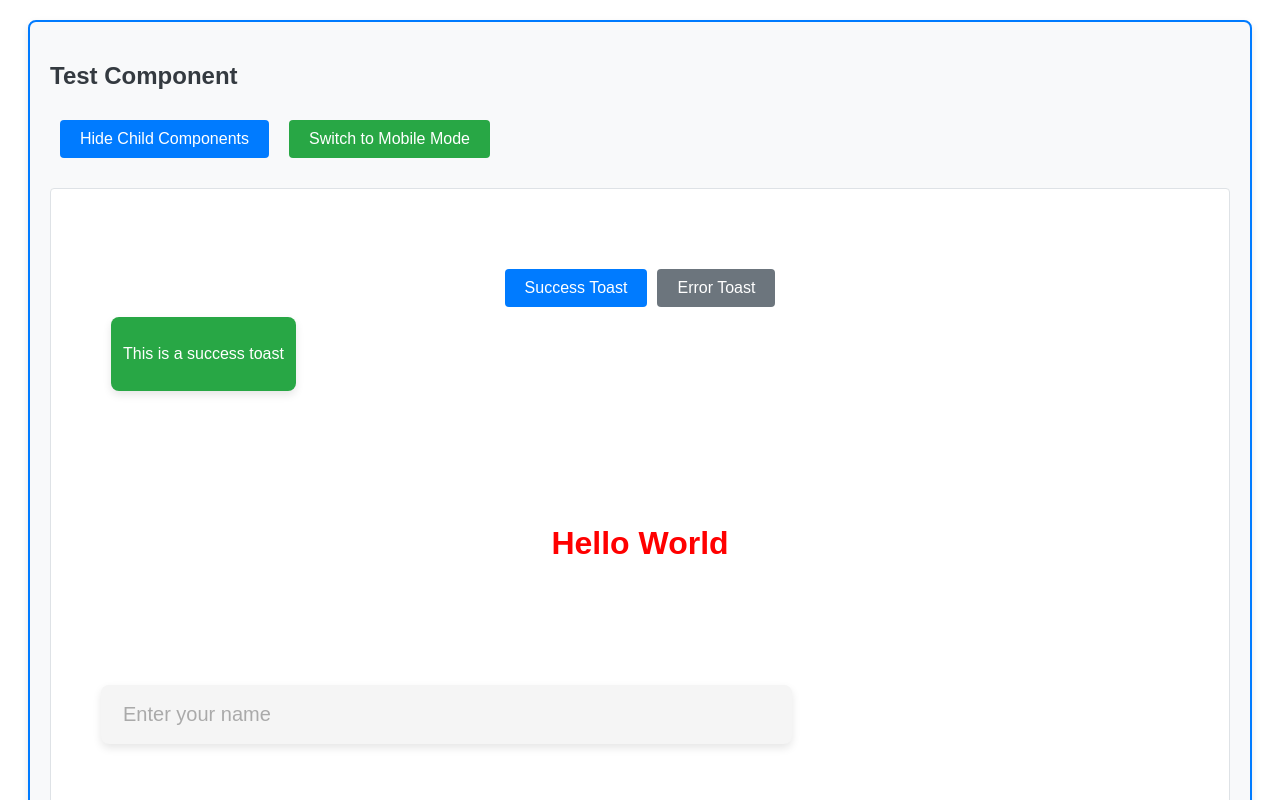
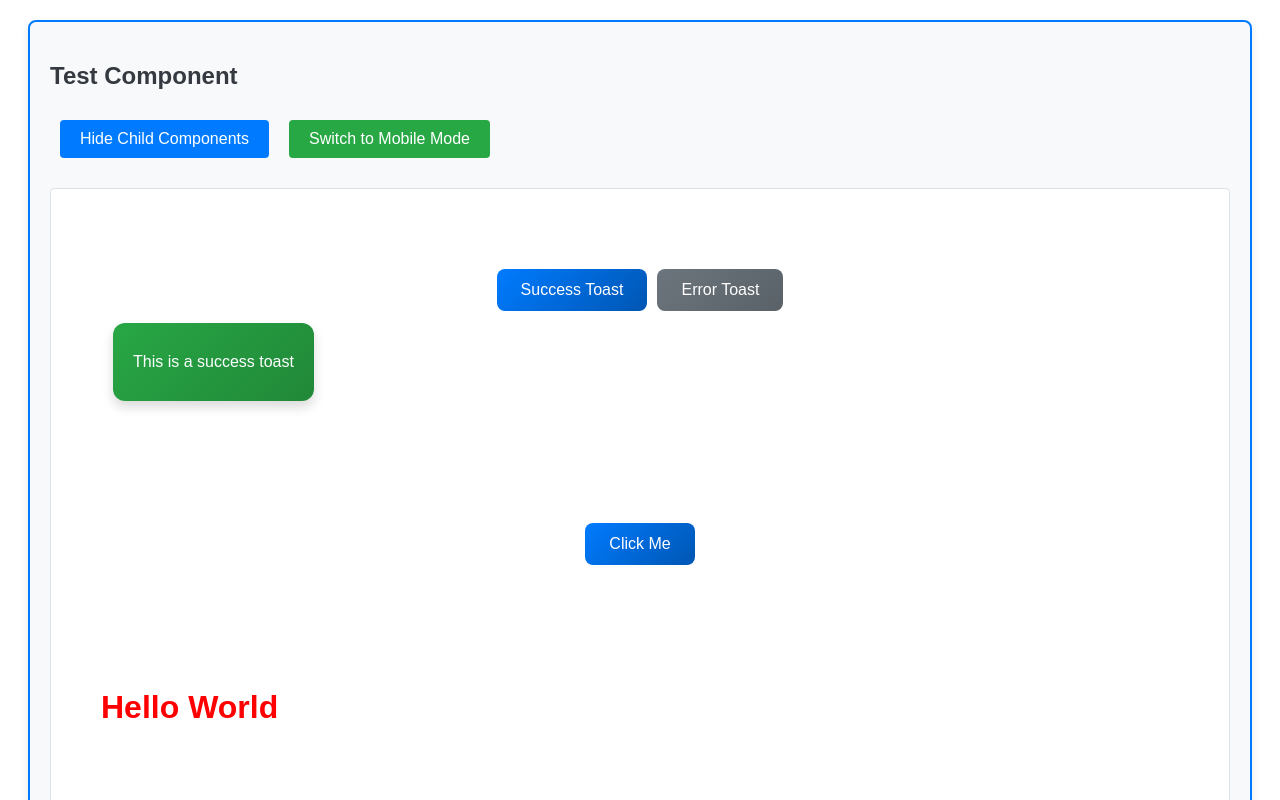
Before and after one commit to AlvaroMartinCrespo/component-catalog, a React (Vite) app: page / in a window 1280 px wide. Both pictures are taken after a click on the button "Success Toast". Shown: the top 800 px of the page. Built offline with nearby package versions, Linux system fonts and the light colour scheme.

Commit message:
css updated

```diff
--- a/src/App.jsx
+++ b/src/App.jsx
@@ -55,7 +55,7 @@ function App() {
 
           {/* Modal */}
 
-          {/* <Container>
+          <Container>
             <div className="containerButtons">
 
               <CustomButton onClick={()=>setIsOpenModal(true)}>Open Modal</CustomButton>
@@ -69,12 +69,12 @@ function App() {
             <Container>
               <p>Modal Content</p>
             </Container>
-          </Modal> */}
+          </Modal>
 
             {/* Text */}
 
             <Container>
-              <Text size="2rem" color="red" weight="bold" align="center">Hello World</Text>
+              <Text size="2rem" color="red" weight="bold" align="left">Hello World</Text>
             </Container>
 
             {/* Input */}
--- a/src/components/Button/button.css
+++ b/src/components/Button/button.css
@@ -1,12 +1,16 @@
 /* Estilos básicos del botón */
 .custom-button {
   border: none;
-    border-radius: 4px;
-    padding: 10px 20px;
+  border-radius: 8px;
+  padding: 10px 24px;
   font-size: 16px;
   font-family: Arial, sans-serif;
   cursor: pointer;
-    transition: background-color 0.3s ease, box-shadow 0.3s ease;
+  transition: background-color 0.3s ease, box-shadow 0.3s ease, transform 0.2s ease;
+  display: inline-flex;
+  align-items: center;
+  justify-content: center;
+  text-align: center;
 }
 
 /* Tamaños del botón */
@@ -16,53 +20,55 @@
 }
 
 .custom-button.medium {
-    padding: 10px 20px;
+  padding: 12px 24px;
   font-size: 16px;
 }
 
 .custom-button.large {
-    padding: 12px 24px;
+  padding: 14px 28px;
   font-size: 18px;
 }
 
-  /* Variantes del botón */
+/* Variantes del botón con degradado moderno */
 .custom-button.primary {
-    background-color: #007bff;
+  background: linear-gradient(135deg, #007bff, #0056b3);
   color: white;
 }
 
 .custom-button.primary:hover {
-    background-color: #0056b3;
+  background: linear-gradient(135deg, #0056b3, #003b7f);
 }
 
 .custom-button.secondary {
-    background-color: #6c757d;
+  background: linear-gradient(135deg, #6c757d, #5a6268);
   color: white;
 }
 
 .custom-button.secondary:hover {
-    background-color: #5a6268;
+  background: linear-gradient(135deg, #5a6268, #444e53);
 }
 
 .custom-button.success {
-    background-color: #28a745;
+  background: linear-gradient(135deg, #28a745, #218838);
   color: white;
 }
 
 .custom-button.success:hover {
-    background-color: #218838;
+  background: linear-gradient(135deg, #218838, #1a6b2d);
 }
 
 .custom-button.error {
-    background-color: #dc3545;
+  background: linear-gradient(135deg, #dc3545, #c82333);
   color: white;
 }
 
 .custom-button.error:hover {
-    background-color: #c82333;
+  background: linear-gradient(135deg, #c82333, #a71e2b);
 }
 
-  /* Efecto de sombra */
-  .custom-button:hover {
-    box-shadow: 0 4px 8px rgba(0, 0, 0, 0.2);
+/* Efecto de elevación y transformación */
+
+.custom-button:active {
+  transform: translateY(4px); /* Sensación de presión */
+  box-shadow: 0 3px 6px rgba(0, 0, 0, 0.1);
 }
--- a/src/components/Modal/modal.css
+++ b/src/components/Modal/modal.css
@@ -1,72 +1,130 @@
-/* Estilos para la superposición de fondo */
+/* Superposición de fondo con animación de desvanecimiento */
 .modal-overlay {
   position: fixed;
   top: 0;
   left: 0;
   width: 100vw;
   height: 100vh;
-    background-color: rgba(0, 0, 0, 0.5);
+  background-color: rgba(0, 0, 0, 0.6);
   display: flex;
   justify-content: center;
   align-items: center;
   z-index: 1000;
+  animation: fadeIn 0.3s ease;
 }
 
-  /* Estilos para el contenido del modal */
+@keyframes fadeIn {
+  from {
+      opacity: 0;
+  }
+  to {
+      opacity: 1;
+  }
+}
+
+/* Contenido del modal con animación y diseño moderno */
 .modal-content {
-    background-color: white;
-    padding: 20px;
-    border-radius: 8px;
-    width: 100%;
+  background-color: #ffffff;
+  padding: 24px;
+  border-radius: 12px;
+  width: 90%;
   max-width: 500px;
-    box-shadow: 0 4px 12px rgba(0, 0, 0, 0.15);
+  box-shadow: 0 6px 18px rgba(0, 0, 0, 0.2);
+  animation: slideIn 0.4s ease;
   position: relative;
 }
 
-  /* Estilos del encabezado del modal */
+@keyframes slideIn {
+  from {
+      transform: translateY(-20px);
+      opacity: 0;
+  }
+  to {
+      transform: translateY(0);
+      opacity: 1;
+  }
+}
+
+/* Encabezado del modal con botón de cierre estilizado */
 .modal-header {
   display: flex;
   justify-content: space-between;
   align-items: center;
+  border-bottom: 1px solid #e0e0e0;
+  padding-bottom: 10px;
 }
 
 .modal-header h2 {
   margin: 0;
-    font-size: 1.5rem;
+  font-size: 1.6rem;
+  color: #333;
 }
 
-  /* Estilos del botón de cerrar */
+/* Botón de cierre con diseño minimalista */
 .modal-close {
   background: none;
   border: none;
-    font-size: 1.5rem;
+  font-size: 1.8rem;
+  font-weight: bold;
+  color: #999;
   cursor: pointer;
+  transition: color 0.3s ease;
 }
 
-  /* Estilos del cuerpo del modal */
+.modal-close:hover {
+  color: #333;
+}
+
+/* Cuerpo del modal con texto de mayor legibilidad */
 .modal-body {
   margin: 20px 0;
   font-size: 1rem;
-    color: #333;
+  color: #555;
+  line-height: 1.5;
 }
 
-  /* Estilos del pie del modal */
+/* Pie del modal con botón principal */
 .modal-footer {
   display: flex;
   justify-content: flex-end;
+  gap: 10px;
 }
 
-  /* Estilos del botón en el modal */
+/* Botón en el modal con estilo moderno */
 .modal-button {
   padding: 10px 20px;
-    background-color: #007bff;
+  background: linear-gradient(135deg, #007bff, #0056b3);
   color: white;
   border: none;
-    border-radius: 4px;
+  border-radius: 8px;
+  font-size: 1rem;
   cursor: pointer;
-    transition: background-color 0.3s ease;
+  transition: background 0.3s ease, transform 0.2s ease;
 }
 
 .modal-button:hover {
-    background-color: #0056b3;
+  background: linear-gradient(135deg, #0056b3, #004080);
+  transform: translateY(-2px);
 }
+
+.modal-button:active {
+  transform: translateY(1px);
+  background: linear-gradient(135deg, #004080, #002b4f);
+}
+
+/* Responsive: ajusta la modal en pantallas pequeñas */
+@media (max-width: 480px) {
+  .modal-content {
+      width: 95%;
+      padding: 20px;
+  }
+
+  .modal-header h2 {
+      font-size: 1.4rem;
+  }
+
+  .modal-button {
+      font-size: 0.9rem;
+      padding: 8px 16px;
+  }
+}
--- a/src/components/Toast/toast.css
+++ b/src/components/Toast/toast.css
@@ -1,27 +1,52 @@
+/* Contenedor de la toast con animación de entrada */
 .toast-container {
-    padding: 12px;
-    margin: 10px;
-    border-radius: 8px;
+  padding: 14px 20px;
+  margin: 12px;
+  border-radius: 12px;
   font-family: Arial, sans-serif;
   font-size: 16px;
   color: white;
   display: inline-block;
-    box-shadow: 0 4px 8px rgba(0, 0, 0, 0.1);
-    transition: opacity 0.3s ease, transform 0.3s ease;
+  box-shadow: 0 6px 12px rgba(0, 0, 0, 0.15);
+  transition: opacity 0.4s ease, transform 0.4s ease;
+  opacity: 1;
+  transform: translateY(0);
+  max-width: 90%;
+  animation: slideIn 0.5s ease forwards;
+}
+
+@keyframes slideIn {
+  from {
+      opacity: 0;
+      transform: translateY(-10px);
+  }
+  to {
       opacity: 1;
       transform: translateY(0);
   }
-
-  .toast-container.success {
-    background-color: #28a745; /* Verde para éxito */
 }
 
-  .toast-container.error {
-    background-color: #dc3545; /* Rojo para error */
+/* Estilo de toast de éxito con degradado */
+.toast-container.success {
+  background: linear-gradient(135deg, #28a745, #218838);
 }
 
-  /* Animaciones para ocultar la toast */
+/* Estilo de toast de error con degradado */
+.toast-container.error {
+  background: linear-gradient(135deg, #dc3545, #c82333);
+}
+
+/* Efecto de desvanecimiento para ocultar la toast */
 .toast-container.hide {
   opacity: 0;
   transform: translateY(-20px);
+  transition: opacity 0.4s ease, transform 0.4s ease;
 }
+
+/* Responsive: ajustar el tamaño de fuente en pantallas pequeñas */
+@media (max-width: 480px) {
+  .toast-container {
+      font-size: 14px;
+      padding: 12px 16px;
+  }
+}
```
Lines whose indentation alone changed are shown as unchanged.
